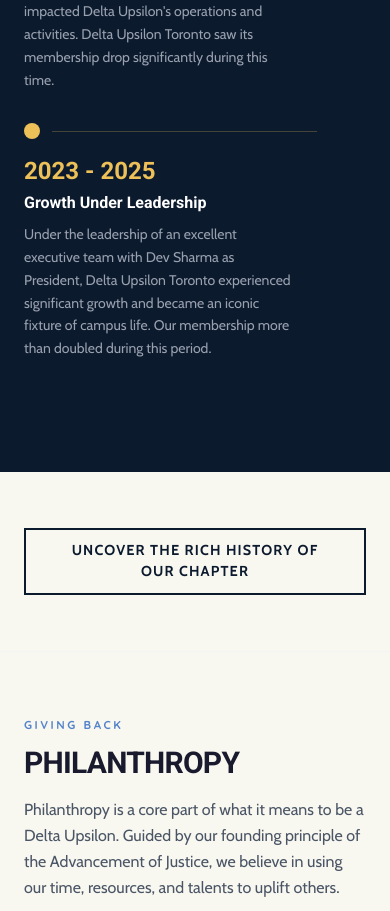
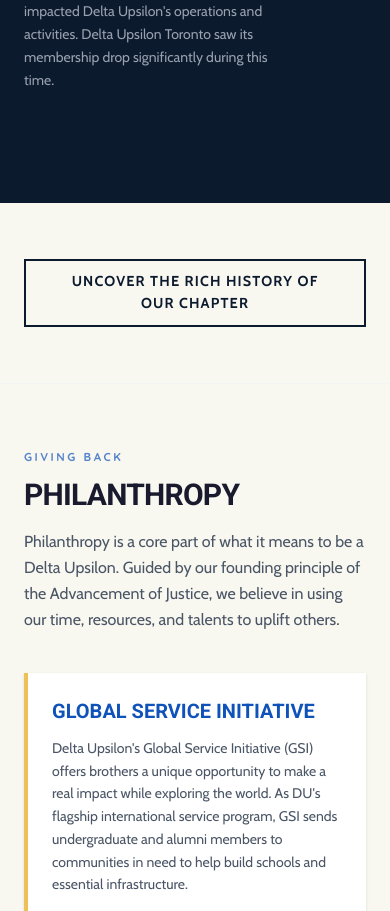
Before and after one commit to Thehashhobo/DU-Toronto-Webpage, a Next.js app in the folder dutoronto/: page /about in a window 390 px wide. Shown: the part 3840-4751 px from the top of the page. Built offline with nearby package versions, Linux system fonts and the light colour scheme; a web font is replaced by a local one.

Commit message:
remove latest history

```diff
--- a/dutoronto/src/data/history.ts
+++ b/dutoronto/src/data/history.ts
@@ -74,11 +74,11 @@
       "The global pandemic of Covid-19 significantly impacted Delta Upsilon's operations and activities. Delta Upsilon Toronto saw its membership drop significantly during this time.",
     desktopWidth: "md:w-[25vw]",
   },
-  {
-    title: "Growth Under Leadership",
-    date: "2023 - 2025",
-    description:
-      "Under the leadership of an excellent executive team with Dev Sharma as President, Delta Upsilon Toronto experienced significant growth and became an iconic fixture of campus life. Our membership more than doubled during this period.",
-    desktopWidth: "md:w-[25vw]",
-  },
+  // {
+  //   title: "Growth Under Leadership",
+  //   date: "2023 - 2025",
+  //   description:
+  //     "Under the leadership of an excellent executive team and innovative changes spearheaded by Mikhail Skazhenyuk, Delta Upsilon Toronto experienced significant growth and became an iconic fixture of campus life. Our membership more than doubled during this period.",
+  //   desktopWidth: "md:w-[25vw]",
+  // },
 ];
```
